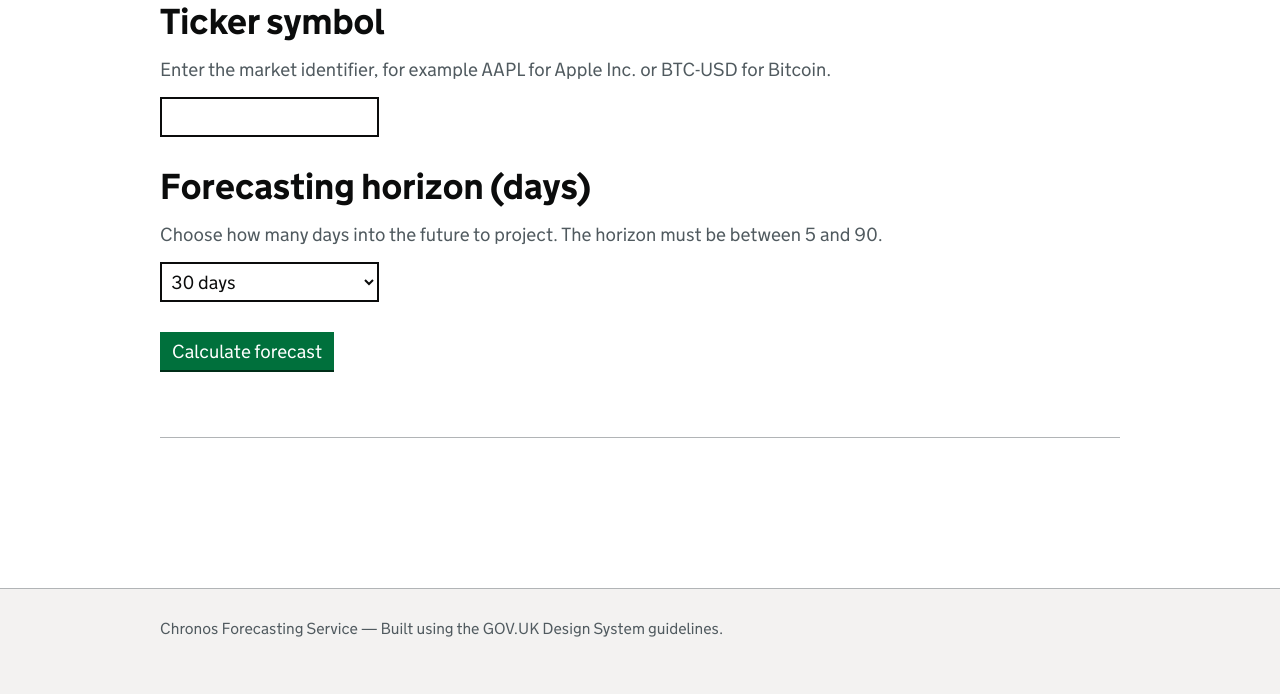
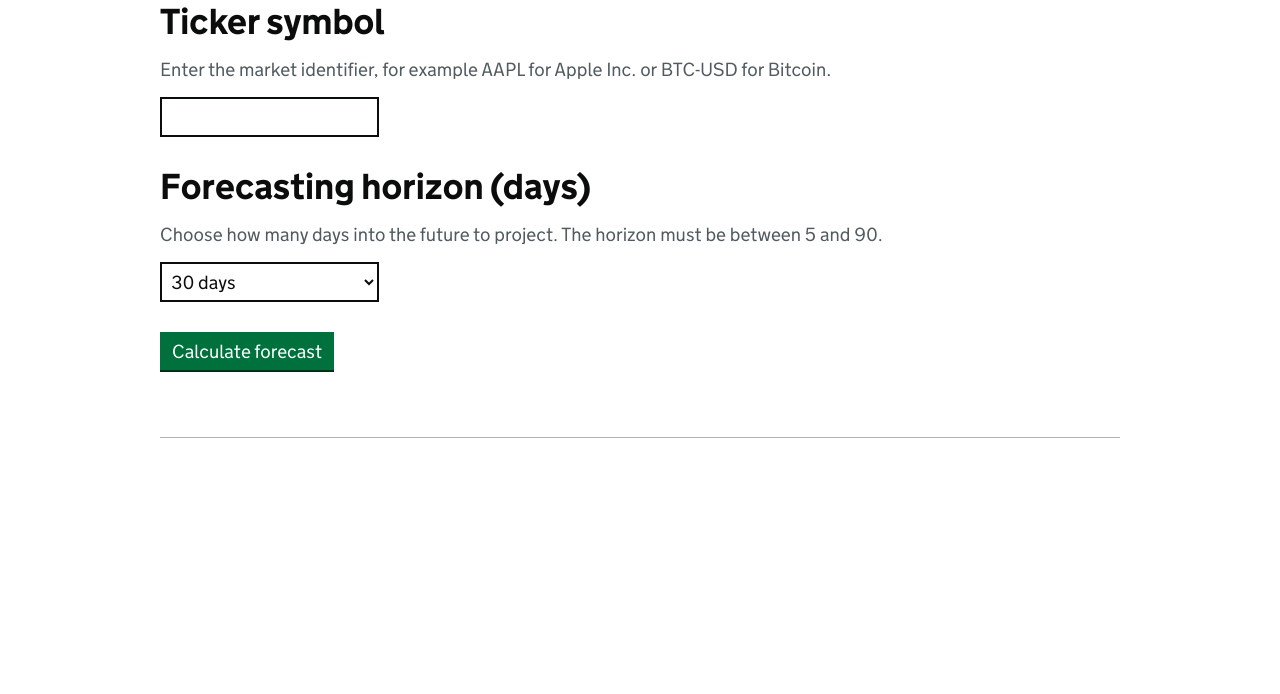
Before and after one commit to pradhankukiran/chronos-agent, a Flask app: page / in a window 1280 px wide. Shown: the part 564-1258 px from the top of the page. After the commit the page ends 1002 px from the top, so only its background shows below. Run offline with Flask 3, Linux system fonts and the light colour scheme.

Commit message:
style: remove footer entirely from base template layout

```diff
--- a/dashboard/templates/base.html
+++ b/dashboard/templates/base.html
@@ -53,18 +53,6 @@
       </main>
     </div>
 
-    <footer class="govuk-footer" role="contentinfo" style="border-top: 1px solid #b1b4b6; background-color: #f3f2f1; padding: 30px 0; margin-top: 60px;">
-      <div class="govuk-width-container">
-        <div class="govuk-footer__meta">
-          <div class="govuk-footer__meta-item govuk-footer__meta-item--grow">
-            <span class="govuk-footer__licence-description" style="color: #505a5f; font-size: 16px;">
-              Chronos Forecasting Service &mdash; Built using the GOV.UK Design System guidelines.
-            </span>
-          </div>
-        </div>
-      </div>
-    </footer>
-
     <script src="{{ url_for('static', filename='govuk/all.bundle.min.js') }}"></script>
   </body>
 </html>
```
